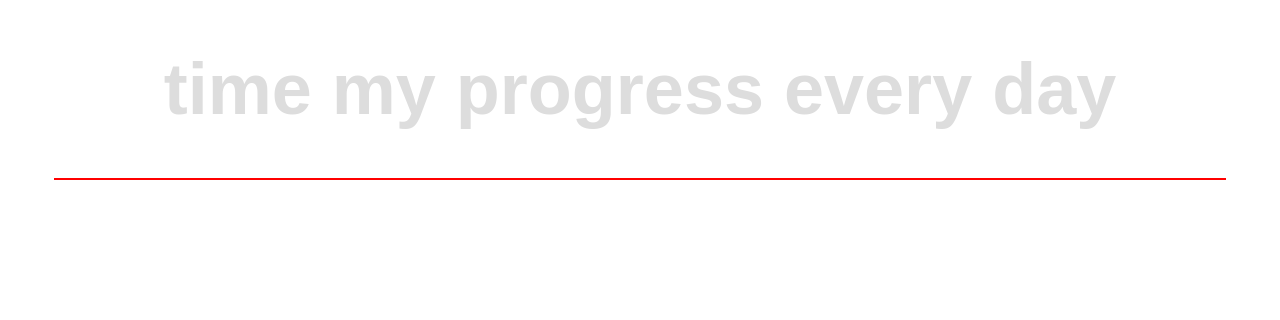
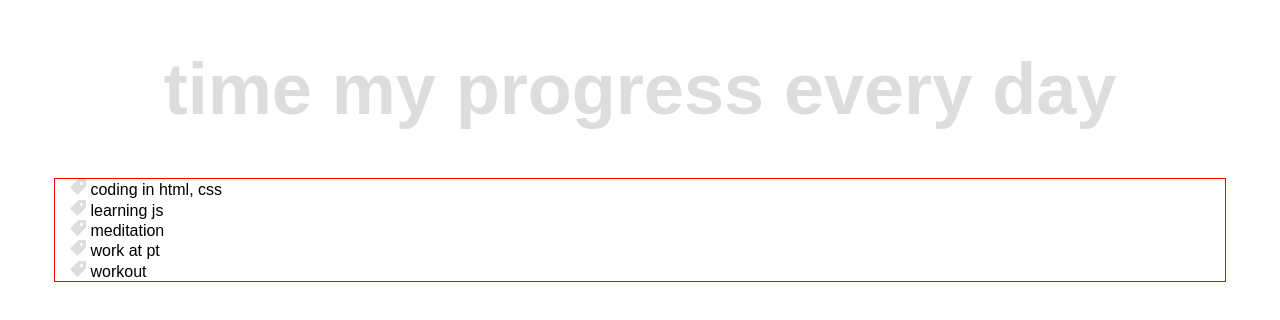
Before and after one commit to nadyawyn/daytimer, a website: page src/index.html in a window 1280 px wide. Drawn offline with nearby package versions, Linux system fonts and the light colour scheme; files that its build step writes are made by us from their sources.

Commit message:
Made output of activities from JSON file with tags, not colored

```diff
--- a/src/index.html
+++ b/src/index.html
@@ -15,8 +15,11 @@
 	</header>
 	<main>
 		<div class="container">
-			<div class="test"></div>
+			<ul class="activities">
+
+			</ul>
 		</div>
+
 	</main>
 	<footer class="footer">
 
--- a/src/js/script.js
+++ b/src/js/script.js
@@ -1,6 +1,6 @@
 window.addEventListener('DOMContentLoaded', function () {
 
-	let testOutput = document.querySelector('.test');
+	let activitiesUl = document.querySelector('.activities');
 
 	// Getting data from JSON file
 
@@ -12,9 +12,30 @@ window.addEventListener('DOMContentLoaded', function () {
 	request.send();
 
 	request.onload = function () {
-		var activitiesList = request.response;
-		console.log(activitiesList);
+		let settingsList = request.response,
+			myActivities = settingsList.activities;
+		console.log(myActivities);
+		showActivities(myActivities);
 	};
 
 
+	// Outputting the activities in the list
+
+	function showActivities(actList) {
+		let myActivities = actList;
+		myActivities.sort();
+
+		for (let i = 0; i < myActivities.length; i++) {
+
+			let myActy = document.createElement('li'),
+				myColor = "#ddd";
+
+			myActy.innerHTML = '<svg version="1.1" xmlns="http://www.w3.org/2000/svg" width="16" height="16" viewBox="0 0 32 32"><path fill="' + myColor + '" d="M30.5 0h-12c-0.825 0-1.977 0.477-2.561 1.061l-14.879 14.879c-0.583 0.583-0.583 1.538 0 2.121l12.879 12.879c0.583 0.583 1.538 0.583 2.121 0l14.879-14.879c0.583-0.583 1.061-1.736 1.061-2.561v-12c0-0.825-0.675-1.5-1.5-1.5zM23 12c-1.657 0-3-1.343-3-3s1.343-3 3-3 3 1.343 3 3-1.343 3-3 3z"></path></svg>' + '&nbsp;' + myActivities[i];
+			activitiesUl.appendChild(myActy);
+		}
+
+	}
+
+
+
 });
--- a/src/sass/style.scss
+++ b/src/sass/style.scss
@@ -18,4 +18,8 @@
 	outline: 1px solid red;
 }
 
+.activities {
+	@include reset-list;
+}
+
 @import "blocks/header";
--- a/src/settings.json
+++ b/src/settings.json
@@ -1,10 +1,12 @@
 {
-	"activities": [{
-		"1": "work at pt",
-		"2": "coding html and css",
-		"3": "learning js",
-		"4": "reading",
-		"5": "meditation",
-		"6": "eating"
-	}]
+	"activities": [
+		"workout",
+		"work at pt",
+		"meditation",
+		"coding in html, css",
+		"learning js"
+	],
+	"users": {
+		"Nadya": "human"
+	}
 }
```
Also changed, not shown: dist/css/style.min.css, dist/index.html, dist/js/script.js, dist/settings.json.
